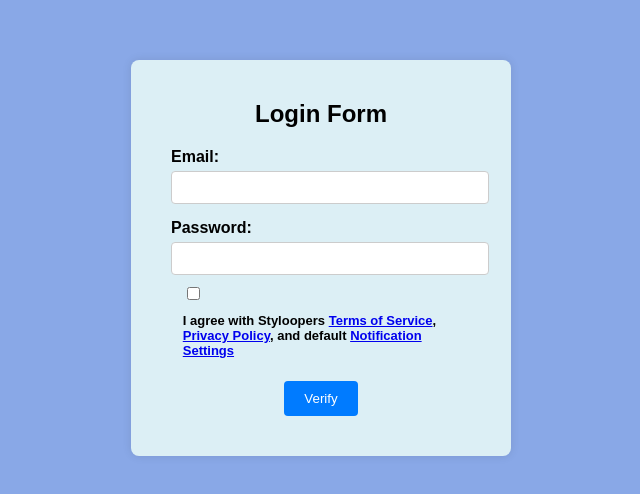
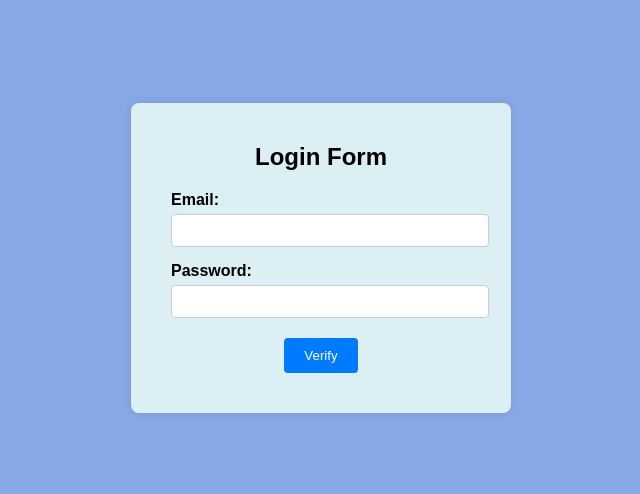
Before and after one commit to DaniyahRehman/ecommerce-website, a plain HTML site: page login.html in a window 1280 px wide. Shown: the part 142-636 px from the top of the page, without its empty margins (319-959 px from the left). Drawn offline with Linux system fonts and the light colour scheme.

Commit message:
login.html

```diff
--- a/login.html
+++ b/login.html
@@ -84,17 +84,6 @@
             <label for="password">Password:</label>
             <input type="password" id="password" name="password" required>
             <small id="passwordError" class="error"></small>
-
-            <fieldset class="set-check">
-                <input type="checkbox" id="user_agree_to_terms" name="user[agree_to_terms]">
-                <label for="user_agree_to_terms">
-                    I agree with Styloopers
-                    <a target="_blank" href="/terms">Terms of Service</a>,
-                    <a target="_blank" href="/privacy">Privacy Policy</a>,
-                    and default
-                    <a target="_blank" href="/notifications">Notification Settings</a>
-                </label>
-            </fieldset>
             <button type="submit">Verify</button>
         </form>
         <div id="result"></div>
```
